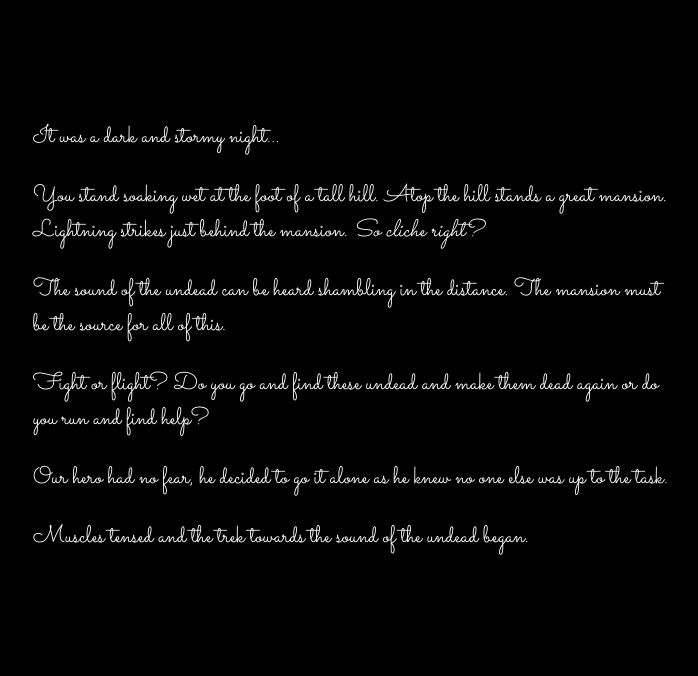
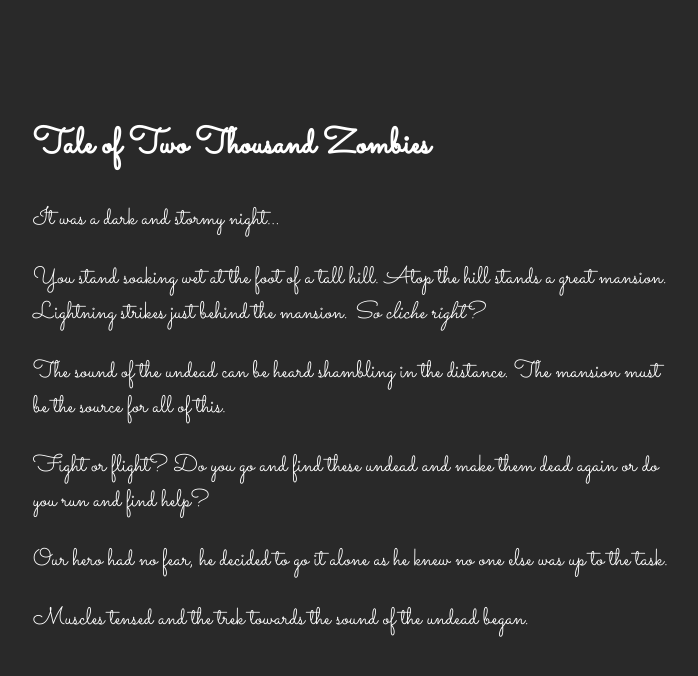
Before and after one commit to EvelAndG/Fireside-Story-2022-, a plain HTML site: page fireside-story/index.html in a window 1280 px wide. Shown: the whole page, without its empty margins (287-985 px from the left). Drawn offline with Linux system fonts and the light colour scheme.

Commit message:
Added title and changed background color

```diff
--- a/fireside-story/index.html
+++ b/fireside-story/index.html
@@ -5,6 +5,7 @@
 
   </head>
   <body>
+    <h2>Tale of Two Thousand Zombies</h2>
     <p>It was a dark and stormy night...</p>
     <p>You stand soaking wet at the foot of a tall hill. Atop the hill stands a great mansion. Lightning strikes just behind the mansion. <i>So cliche right?</i></p>
     <p>The sound of the undead can be heard shambling in the distance. The mansion must be the source for all of this.</p>
--- a/fireside-story/style.css
+++ b/fireside-story/style.css
@@ -1,6 +1,6 @@
 body {
     color: white;
-    background-color: black;
+    background-color: rgb(41, 41, 41);
     font-family: 'Sacramento', cursive;
     font-size: 150%;
     margin: 5em 25%;
```
